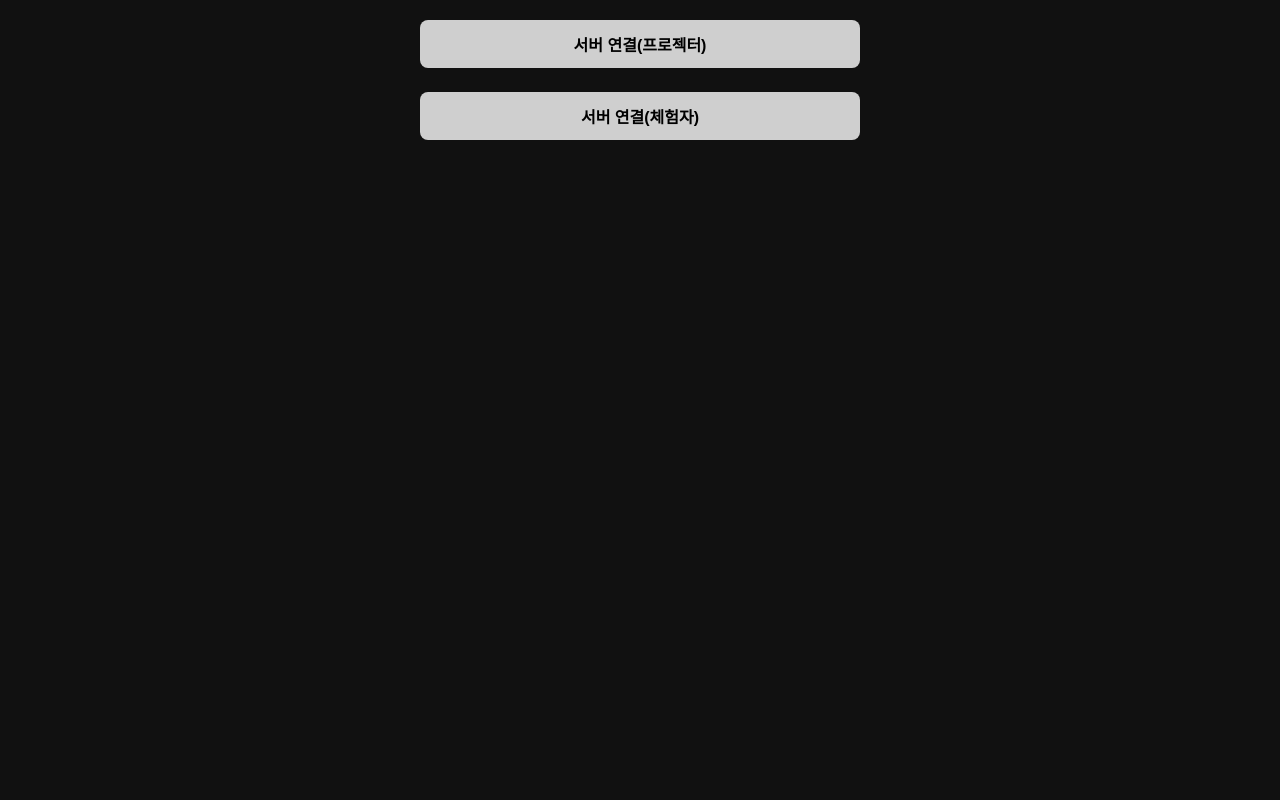
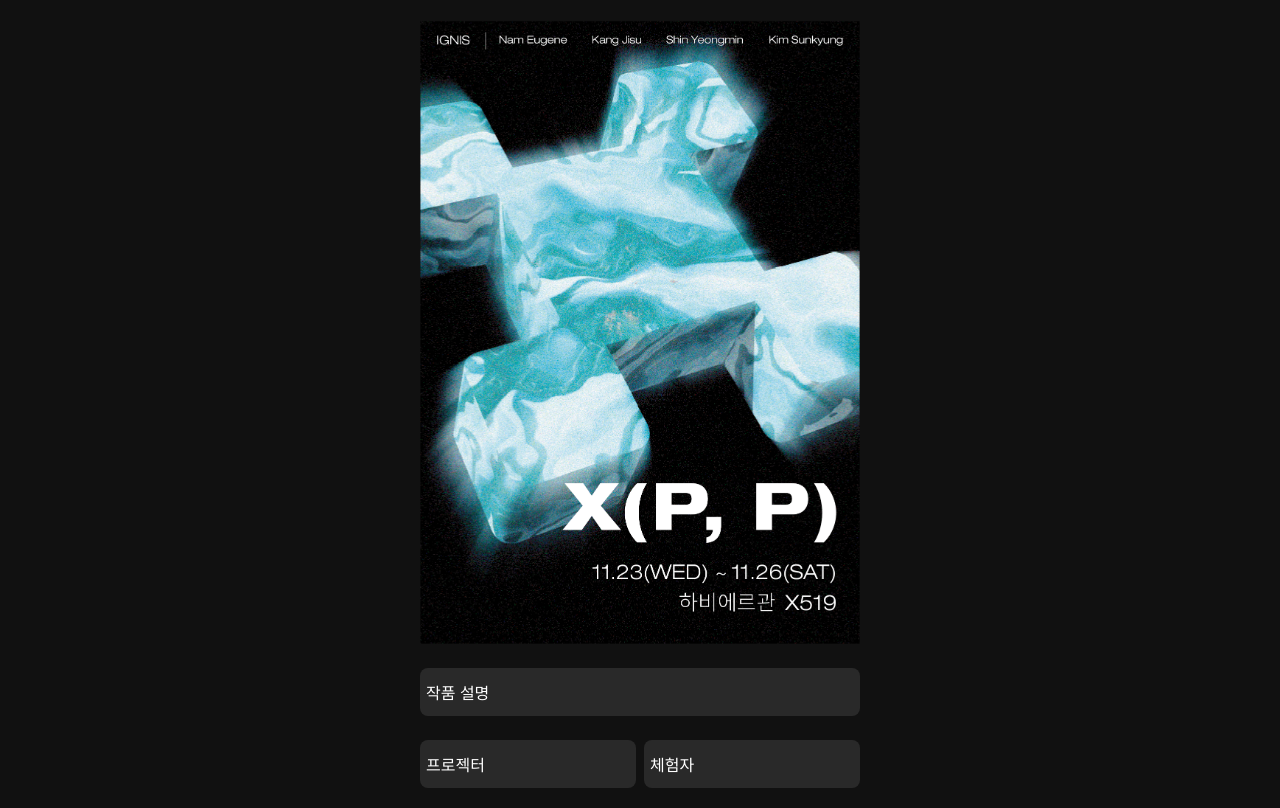
Before and after one commit to rightones/atc2022, a React (Create React App) app: page / in a window 1280 px wide. Built offline with nearby package versions, Linux system fonts and the light colour scheme.

Commit message:
Add poster

```diff
--- a/package.json
+++ b/package.json
@@ -18,6 +18,7 @@
     "qrcode-terminal": "^0.12.0",
     "react": "^18.2.0",
     "react-dom": "^18.2.0",
+    "react-icons": "^4.6.0",
     "react-router": "^6.4.2",
     "react-router-dom": "^6.4.2",
     "react-script-tag": "^1.1.2",
--- a/src/Main.tsx
+++ b/src/Main.tsx
@@ -5,8 +5,18 @@ const Main = () => {
     const navigate = useNavigate();
     return (
         <Page>
-            <button onClick={() => navigate("/present")}>서버 연결(프로젝터)</button>
-            <button onClick={() => navigate("/control?room=solid")}>서버 연결(체험자)</button>
+            <img src="/poster.png" alt="Poster of X(P, P)" style={{ width: "100%" }} />
+            <button type="button" onClick={() => navigate("/present")}>
+                작품 설명
+            </button>
+            <div className="row">
+                <button type="button" onClick={() => navigate("/present")}>
+                    프로젝터
+                </button>
+                <button type="button" onClick={() => navigate("/control?room=solid")}>
+                    체험자
+                </button>
+            </div>
         </Page>
     );
 };
--- a/src/components/Page/Page.tsx
+++ b/src/components/Page/Page.tsx
@@ -19,7 +19,7 @@ const Container = styled.div`
     gap: 24px;
     color: rgba(255, 255, 255, 0.8);
     padding: 20px;
-
+    position: relative;
     box-sizing: border-box;
 
     @media screen and (max-width: 480px) {
@@ -38,6 +38,12 @@ const Container = styled.div`
         gap: 8px;
     }
 
+    & > .row {
+        display: flex;
+        flex-direction: row;
+        gap: 8px;
+    }
+
     input,
     select {
         min-height: 32px;
@@ -53,18 +59,38 @@ const Container = styled.div`
         height: 48px;
         width: 100%;
         border-radius: 8px;
-        background-color: rgba(255, 255, 255, 0.8);
+        background-color: rgba(255, 255, 255, 0.1);
         border: none;
         font-size: 16px;
-        font-weight: bold;
+        font-weight: 500;
         transition: all 250ms;
+        color: white;
+        display: flex;
+        flex-direction: row;
+        align-items: center;
+        gap: 4px;
 
         :hover {
-            background-color: rgba(255, 255, 255, 0.7);
+            background-color: rgba(255, 255, 255, 0.15);
         }
 
         :active {
-            background-color: rgba(255, 255, 255, 0.6);
+            background-color: rgba(255, 255, 255, 0.2);
+        }
+
+        &.chip {
+            border-radius: 36px;
+            position: fixed;
+            left: 20px;
+            top: 20px;
+            width: auto;
+            height: auto;
+            background-color: #fae3e3;
+            box-shadow: 0 4px 24px #ff4040bb;
+            color: #bf2828;
+            font-weight: bold;
+            font-size: 14px;
+            padding: 10px 16px;
         }
     }
 `;
--- a/src/control/index.tsx
+++ b/src/control/index.tsx
@@ -1,6 +1,7 @@
 import Page from "components/Page";
 import useControlSocket from "hooks/useControlSocket";
 import React, { useEffect, useState } from "react";
+import { HiBellAlert } from "react-icons/hi2";
 import { useNavigate } from "react-router";
 import { useSearchParams } from "react-router-dom";
 import { io } from "socket.io-client";
@@ -106,8 +107,18 @@ function ControlPage() {
         // }
     };
 
+    const handleHelp = () => {
+        // if (confirm("다음 방으로 넘어갈까요?")) {
+        help();
+        // }
+    };
+
     return (
         <Page>
+            <button onClick={handleHelp} className="chip">
+                <HiBellAlert size={20} />
+                도움 요청
+            </button>
             <img src={props.image} />
             <div>{props.title}</div>
             <div>{props.description}</div>
--- a/src/present/index.tsx
+++ b/src/present/index.tsx
@@ -23,7 +23,7 @@ function FullScreenPresent({ file, state, videoMode, contentMode }: FullScreenPr
                 videoRef.current?.pause();
             }
         }
-    }, [state]);
+    }, [state, videoMode]);
 
     const transitions = useTransition(!state, {
         from: { opacity: 0 },
```
Also changed, not shown: public/poster.png (added), 1 other file (tests, documents, lock files or other folders).
